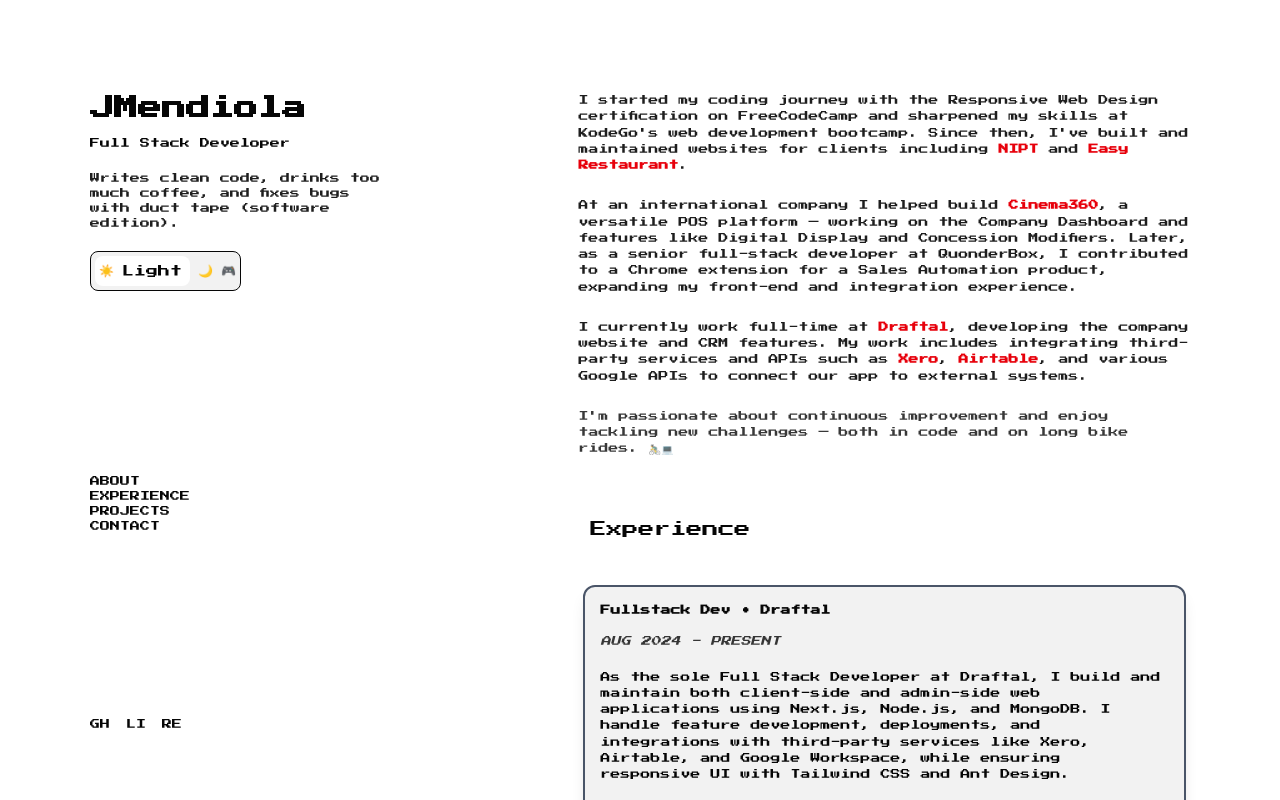
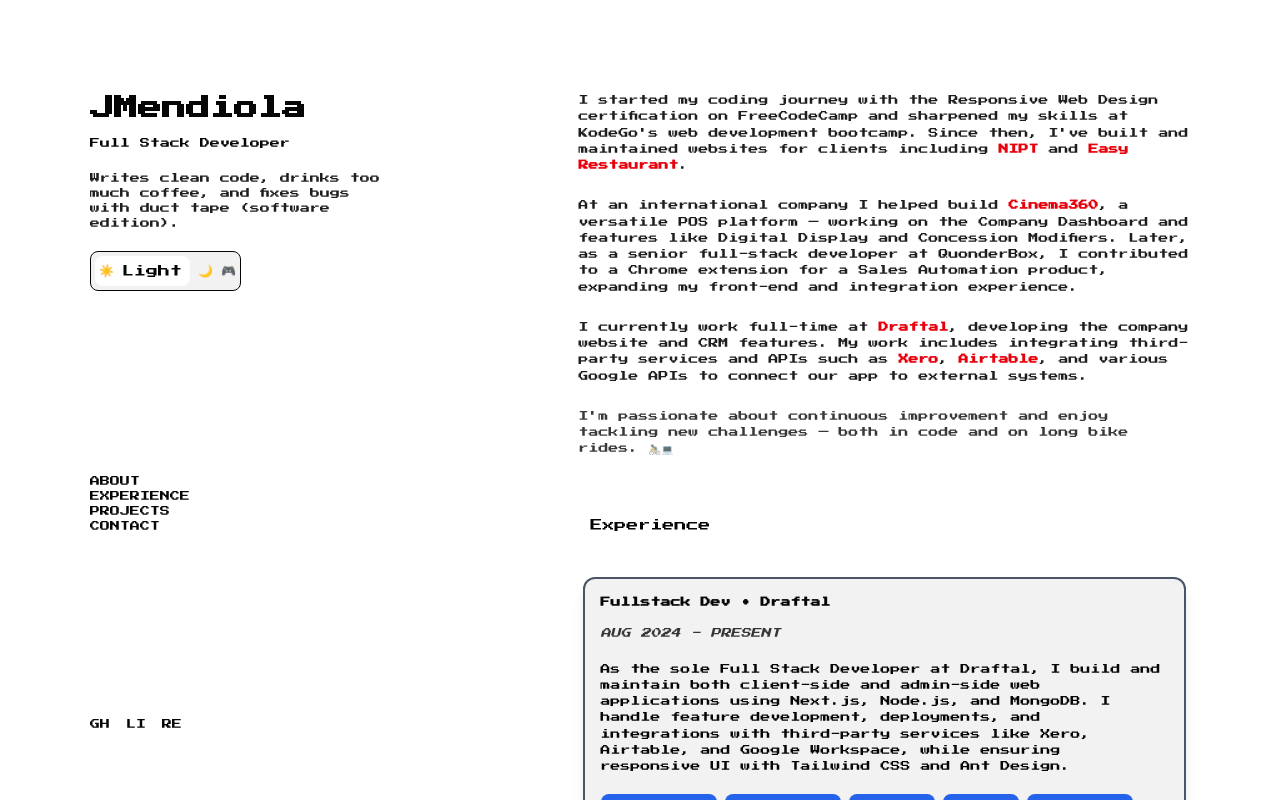
Before and after one commit to AngPayas055/portfolio-2025, a Next.js app: page /hero in a window 1280 px wide. Shown: the top 800 px of the page. Built offline with nearby package versions, Linux system fonts and the light colour scheme.

Commit message:
font size update

```diff
--- a/app/hero/Sections.tsx
+++ b/app/hero/Sections.tsx
@@ -7,7 +7,7 @@
     <div className="pt-20 md:w-7/12 ">
       <About></About>
       <div className="mt-10 space-y-6">
-        <h3 className="sticky top-0 px-3 bg-[var(--color-bg)] pt-5 pb-5 z-10 text-[var(--color-text)]">Experience</h3>
+        <h5 className="sticky top-0 px-3 bg-[var(--color-bg)] pt-5 pb-5 z-10 text-[var(--color-text)] text-xs">Experience</h5>
         <div className="px-1">
           <ExperienceList></ExperienceList>
         </div>
```
